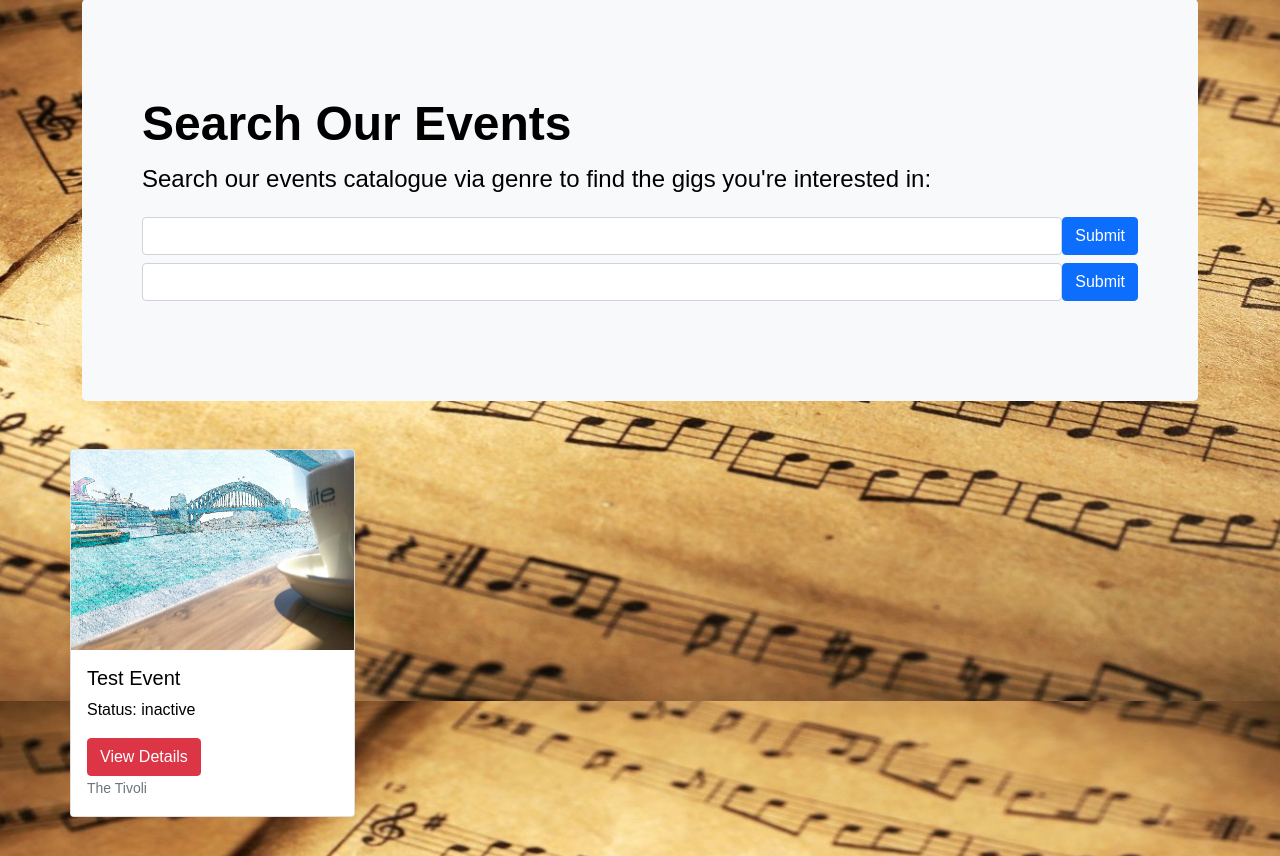
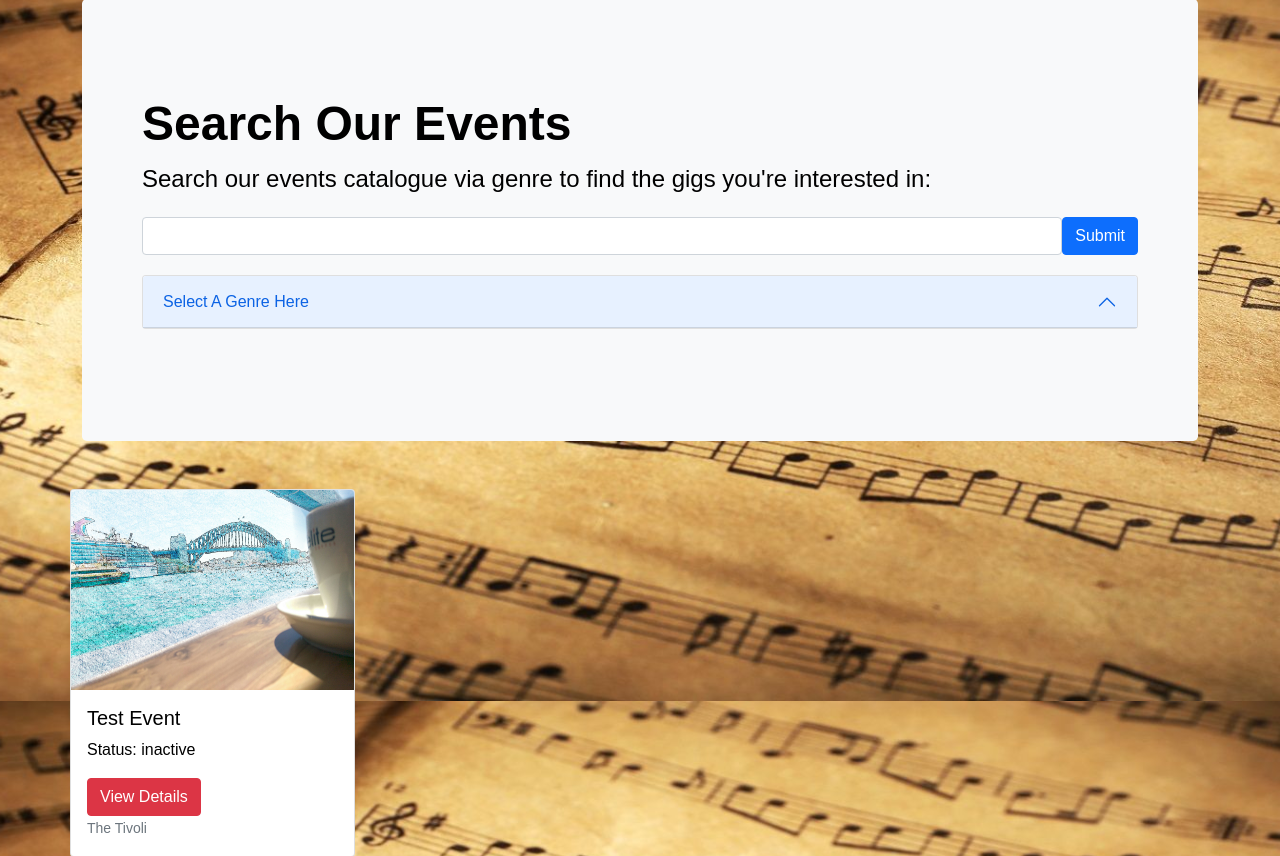
Before and after one commit to JP-QUT-IT/HarmonE-Music, a Flask app: page / in a window 1280 px wide. Shown: the part 99-955 px from the top of the page. Run offline with Flask 2, Linux system fonts and the light colour scheme; data comes from the database, SQL or seed files in the repository; some libraries are stand-ins or nearby versions.

Commit message:
genre select drop down box functionality added, dropdown box list needs to be completed

```diff
--- a/music/templates/events/book.html
+++ b/music/templates/events/book.html
@@ -1,7 +1,6 @@
 {% extends 'base.html' %}
 {% import "bootstrap/wtf.html" as wtf %}
 
-<<<<<<< HEAD
 {% block content %}
 <div class="container" style="background-color:rgb(59, 59, 59); width: auto; color: gold;">
     <div class="row mt-5" style="width: 100%;">
@@ -16,8 +15,3 @@
 </div>
 
 {% endblock %}
-=======
-{% endblock %}
-
-{% block content %}
->>>>>>> bb1f48e26d17af61e7b2281613945c7fe0b5d4a0
--- a/music/templates/index.html
+++ b/music/templates/index.html
@@ -9,14 +9,48 @@
       <h1 class="display-5 fw-bold">Search Our Events</h1>
       <p class="fs-4">Search our events catalogue via genre to find the gigs you're interested in:
       </p>
-      <form class="form-inline d-flex flex-nowrap" action="{{url_for('main.search')}}" >
+      <form class="form-inline d-flex flex-nowrap" action="{{url_for('main.search')}}">
         <input type="text" name="search" class="form-control flex-grow-1 my-1 mr-sm-2" id="inlineFormCustomSelectPref">
         <button type="submit" class="flex-shrink-1 btn btn-primary my-1">Submit</button>
       </form>
-      <form class="form-inline d-flex flex-nowrap" action="{{url_for('main.genre_filter')}}" >
-        <input type="text" name="genre_filter" class="form-control flex-grow-1 my-1 mr-sm-2" id="inlineFormCustomSelectPref">
-        <button type="submit" class="flex-shrink-1 btn btn-primary my-1">Submit</button>
+
+      <!-- <input type="text" name="genre_filter" class="form-control flex-grow-1 my-1 mr-sm-2" id="inlineFormCustomSelectPref"> -->
+
+      <div class="accordion py-3" id="dateSelector">
+        <div class="accordion-item">
+          <h2 class="accordion-header" id="headingOne">
+            <button class="accordion-button" type="button" data-bs-toggle="collapse" data-bs-target="#collapseOne"
+              aria-expanded="true" aria-controls="collapseOne">
+              Select A Genre Here
+            </button>
+          </h2>
+
+          <!-- example dates to select -->
+          <div id="collapseOne" class="accordion-collapse collapse" aria-labelledby="headingOne"
+            data-bs-parent="#dateSelector">
+            <div class="accordion-body">
+              <form class="form" action="{{url_for('main.genre_filter')}}">
+                <button type="submit" name="genre_filter" value="country"
+                  class="list-group-item list-group-item-action">Country</button>
+                <button type="submit" name="genre_filter" value="Techno"
+                  class="list-group-item list-group-item-action">Techno</button>
+                <button type="submit" name="genre_filter" value="Funk"
+                  class="list-group-item list-group-item-action">Funk</button>
+                <button type="submit" name="genre_filter" value="Hip Hop"
+                  class="list-group-item list-group-item-action">Hip
+                  Hop</button>
+
+
               </form>
+            </div>
+          </div>
+        </div>
+
+
+
+
+        <!-- <button type="submit" class="flex-shrink-1 btn btn-primary my-1">Submit</button> -->
+
       </div>
     </div>
   </div>
```
Lines whose indentation alone changed are shown as unchanged.
